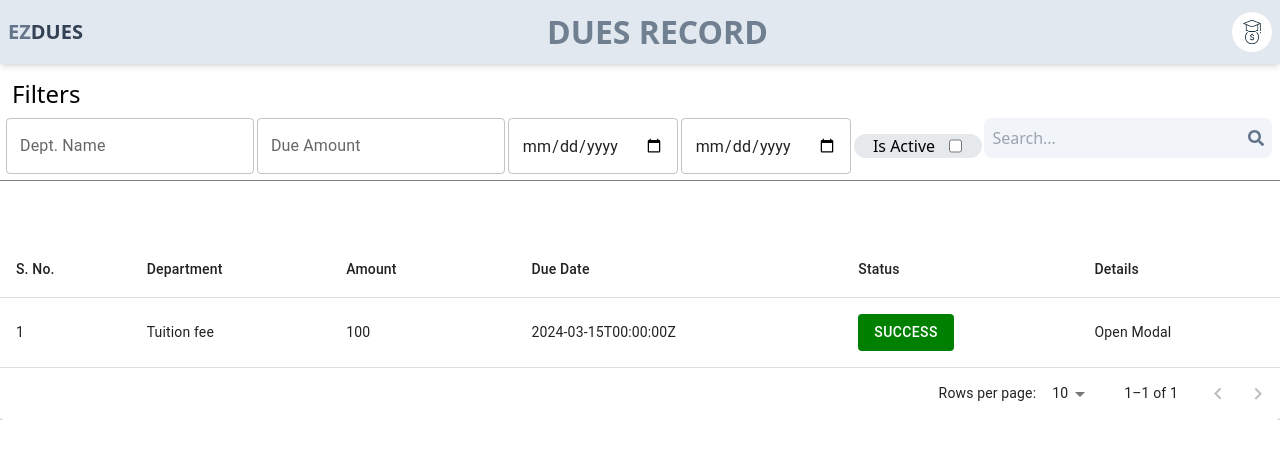
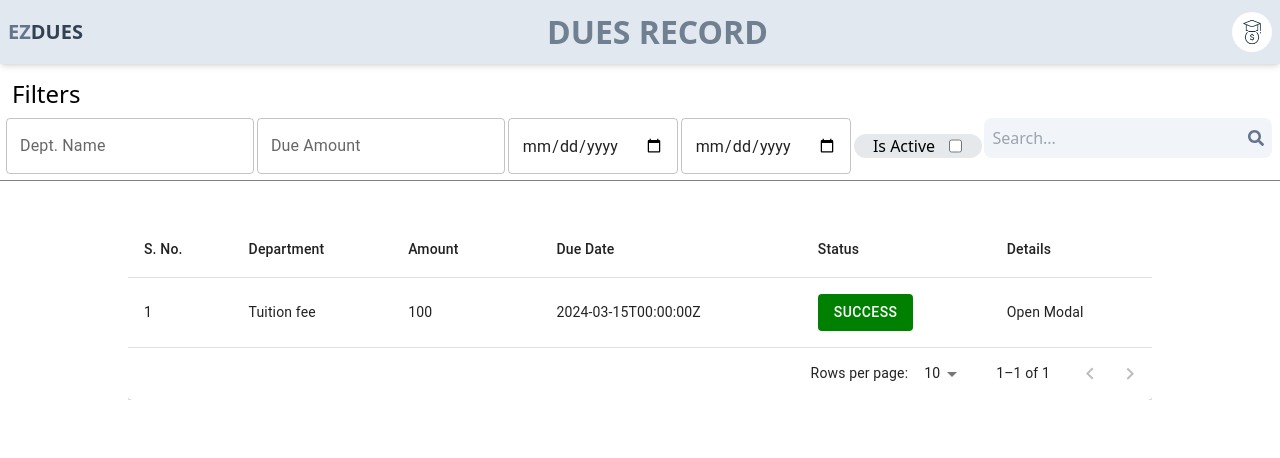
Before and after one commit to asima2006/No-Dues-Frontend, a React (Vite) app in the folder No-Dues Frontend/: page /stud-dues in a window 1280 px wide. Shown: the top 458 px of the page. Built offline with nearby package versions, Linux system fonts and the light colour scheme.

Commit message:
styling the components

```diff
--- a/No-Dues Frontend/src/components/GenericModal.jsx
+++ b/No-Dues Frontend/src/components/GenericModal.jsx
@@ -15,6 +15,7 @@ const GenericModal = ({ buttonName, children, modalTitle }) => {
     return (
         <>
             <span
+                style={{cursor: 'pointer'}}
                 onClick={handleOpen}
             >
                 {buttonName}
--- a/No-Dues Frontend/src/components/Table.jsx
+++ b/No-Dues Frontend/src/components/Table.jsx
@@ -16,13 +16,13 @@ import {
 import MoreVertIcon from "@mui/icons-material/MoreVert";
 import GenericModal from "./GenericModal";
 import CreateDueForm from "./CreateDueForm";
+import EastIcon from '@mui/icons-material/East';
 
-export default function StickyHeadTable({ rows, columns, isDep }) {
+export default function StickyHeadTable({ rows, columns, isDep, isDash}) {
   const [page, setPage] = useState(0);
   const [rowsPerPage, setRowsPerPage] = useState(10);
   const [anchorEl, setAnchorEl] = useState(null);
   const [selectedRow, setSelectedRow] = useState(null);
-  const [view, setView] = useState('initiate');
 
   const handleChangePage = (event, newPage) => {
     setPage(newPage);
@@ -43,14 +43,10 @@ export default function StickyHeadTable({ rows, columns, isDep }) {
     setSelectedRow(null);
   };
 
-  const toggleButton = () => {
-
-  }
-
   return (
-    <div style={{ display: 'flex', justifyContent: 'center', marginTop: '20px' }}>
+    <div style={{ margin: 'auto', width: '80vw' }}>
       <div className="w-full overflow-hidden mt-10">
-        <Paper sx={{ width: "100%", overflow: "hidden" }}>
+        <Paper sx={{ width: "100%" }}>
           <TableContainer sx={{ maxHeight: 440 }}>
             <Table stickyHeader aria-label="sticky table">
               <TableHead>
@@ -65,7 +61,7 @@ export default function StickyHeadTable({ rows, columns, isDep }) {
                       {column.label}
                     </TableCell>
                   ))}
-                  <TableCell>Details</TableCell>
+                  {isDash ? null : <TableCell>Details</TableCell>}
                 </TableRow>
               </TableHead>
               <TableBody>
@@ -118,12 +114,14 @@ export default function StickyHeadTable({ rows, columns, isDep }) {
                                 )}
                               </TableCell>
                             );
-                          } else if (column.id == "initiate_due_certificate") {
+                          } else if (column.id == "allow_certificate_generation") {
+                            return (
                               <TableCell key={column.id} align={column.align}>
-                              <Button onClick={toggleButton}>
-
+                                <Button>
+                                  {row.allow_certificate_generation == true ? (<Button variant="contained">ALLOWED</Button>) : (<Button variant="contained">NOT ALLOWED</Button>)}
                                 </Button>
                               </TableCell>
+                            )
                           } else {
                             return (
                               <TableCell key={column.id} align={column.align}>
@@ -149,27 +147,32 @@ export default function StickyHeadTable({ rows, columns, isDep }) {
                               onClose={handleMenuClose}
                             >
                               {Object.keys(row).map((key) => {
-                                if (
-                                  !columns.some((column) => column.id === key)
-                                ) {
+                                if (!columns.some((column) => column.id === key && key !== "id")) {
+                                  let label, value;
+                                  if (key === "created_at") {
+                                    label = "Created at";
+                                    value = new Date(row[key]).toLocaleString();
+                                  } else if (key === "roll_number") {
+                                    label = "Roll Number";
+                                    value = row[key].toUpperCase();
+                                  } else {
+                                    label = key.charAt(0).toUpperCase() + key.slice(1);
+                                    value = row[key];
+                                  }
                                   return (
-                                    <MenuItem
-                                      key={key}
-                                      onClick={handleMenuClose}
-                                    >
+                                    <MenuItem key={key} onClick={handleMenuClose}>
                                     <strong>
-                                        {key.charAt(0).toUpperCase() +
-                                          key.slice(1)}
+                                      {label}
                                       :
                                     </strong>{" "}
-                                      {row[key]}
+                                    {value}
                                   </MenuItem>
                                   );
                                 }
                                 return null;
                               })}
                             </Menu>
-                          ) : (
+                          ) : isDash ? (<Button variant="contained" id='link' href="/stud-dues"><EastIcon/></Button>) : (
                             <GenericModal
                               buttonName="Open Modal"
                               modalTitle="Example Modal"
```
Lines whose indentation alone changed are shown as unchanged.
